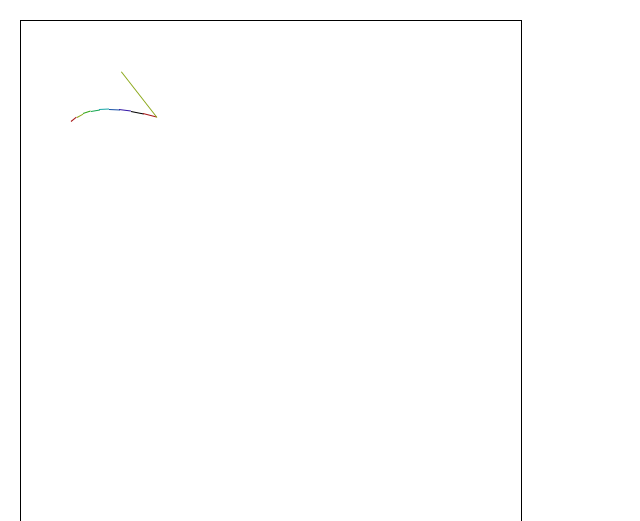
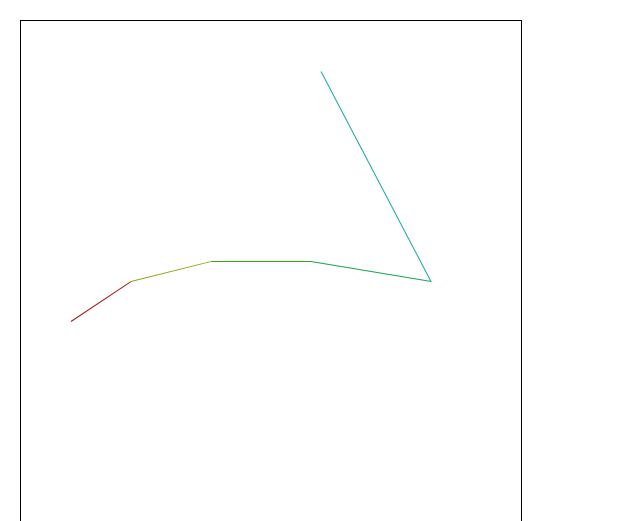
Before and after one commit to dnewcome/Donatello, a plain HTML site: page samples/bezier.html in a window 1280 px wide. Shown: the top 521 px of the page, without its empty margins (0-640 px from the left). Drawn offline with Linux system fonts and the light colour scheme.

Commit message:
changes to bezier. Still not quite there yet.

```diff
--- a/samples/bezier.html
+++ b/samples/bezier.html
@@ -8,22 +8,29 @@
 				'#71717', '#A71717', '#8AA717', '#34A717', '#17A751', '#17A7A7', '#1751A7', '#3417A7'
 			];
 			var paper = Donatello.paper('paper-div', 20, 20, 500, 500 );
-			var p1 = { x: 50, y: 100 };
-			var p2 = { x: 100, y: 50 };
+
+			// endpoints and control point
+			var p1 = { x: 50, y: 300 };
+			var p2 = { x: 300, y: 50 };
 			var cp = { x: 50, y: 50 };
 
 			var points = [];
 			points.push( p1 );
 
-			for( var i=0; i < 10; i ++ ) {
-				// calculate the intermediate points
-				var p1i = { x: ((cp.x-p1.x)/10*i)+p1.x, y: ((cp.y-p1.y)/10*i)+p1.y };
-				var p2i = { x: ((p2.x-cp.x)/10*i)+p2.x, y: ((p2.y-cp.y)/10*i)+p2.y };
+			// resolution determines number of line semgents used
+			// to approximate the curve
+			var res = 5;
+
+			for( var i=0; i < res; i ++ ) {
+				// points on the polygon
+				var p1i = { x: ((cp.x-p1.x)/res*i)+p1.x, y: ((cp.y-p1.y)/res*i)+p1.y };
+				var p2i = { x: ((p2.x-cp.x)/res*i)+p2.x, y: ((p2.y-cp.y)/res*i)+p2.y };
+
 				console.log( p1i );
 				console.log( p2i );
 
 				// points on the curve
-				points.push( { x: ((p2i.x-p1i.x)/10*i)+p1.x, y: ((p2i.y-p1i.y)/10*i)+p1.y } );
+				points.push( { x: ((p2i.x-p1i.x)/res*i)+p1.x, y: ((p2i.y-p1i.y)/res*i)+p1.y } );
 
 			}
 			console.log( points );
```
